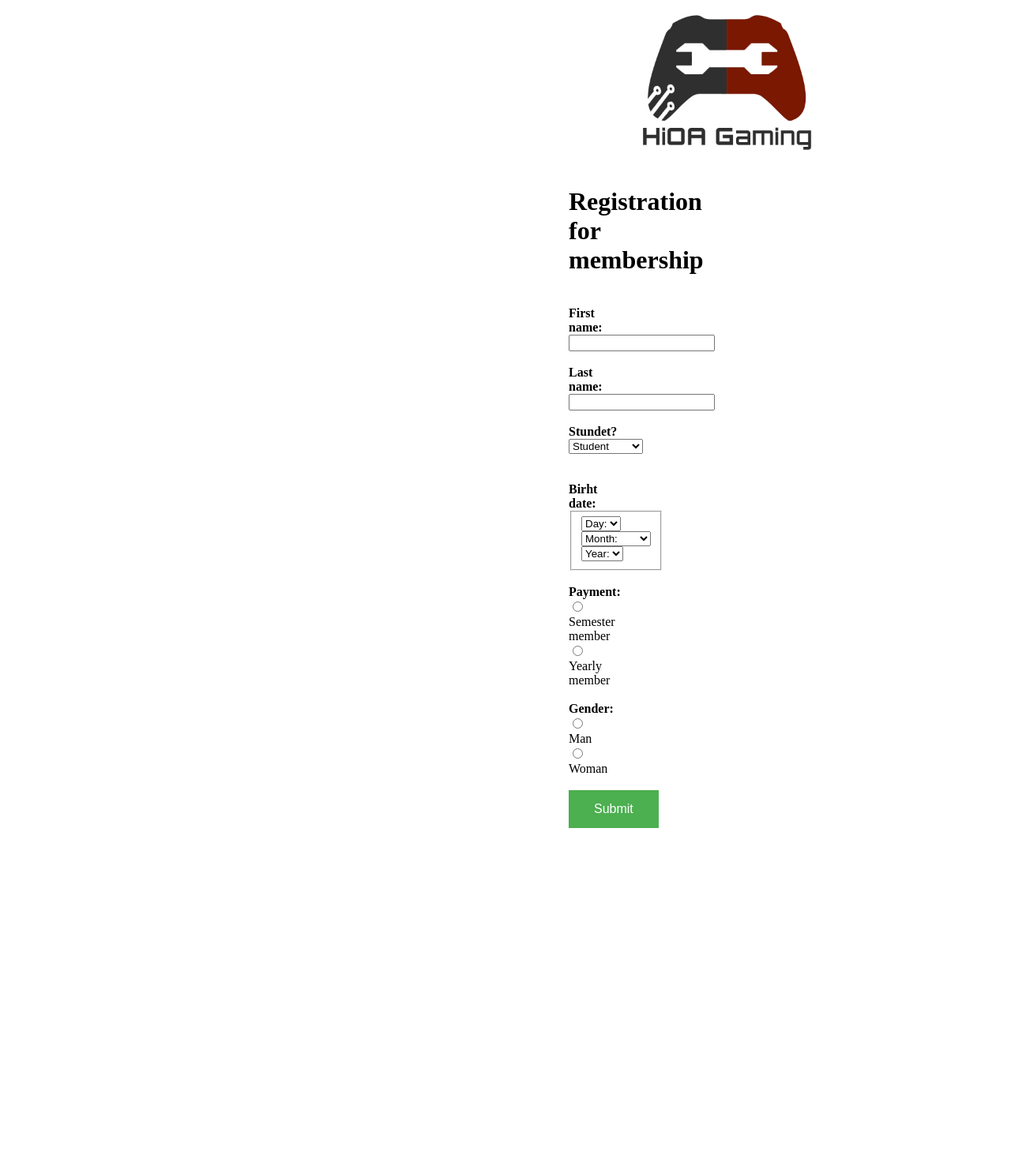
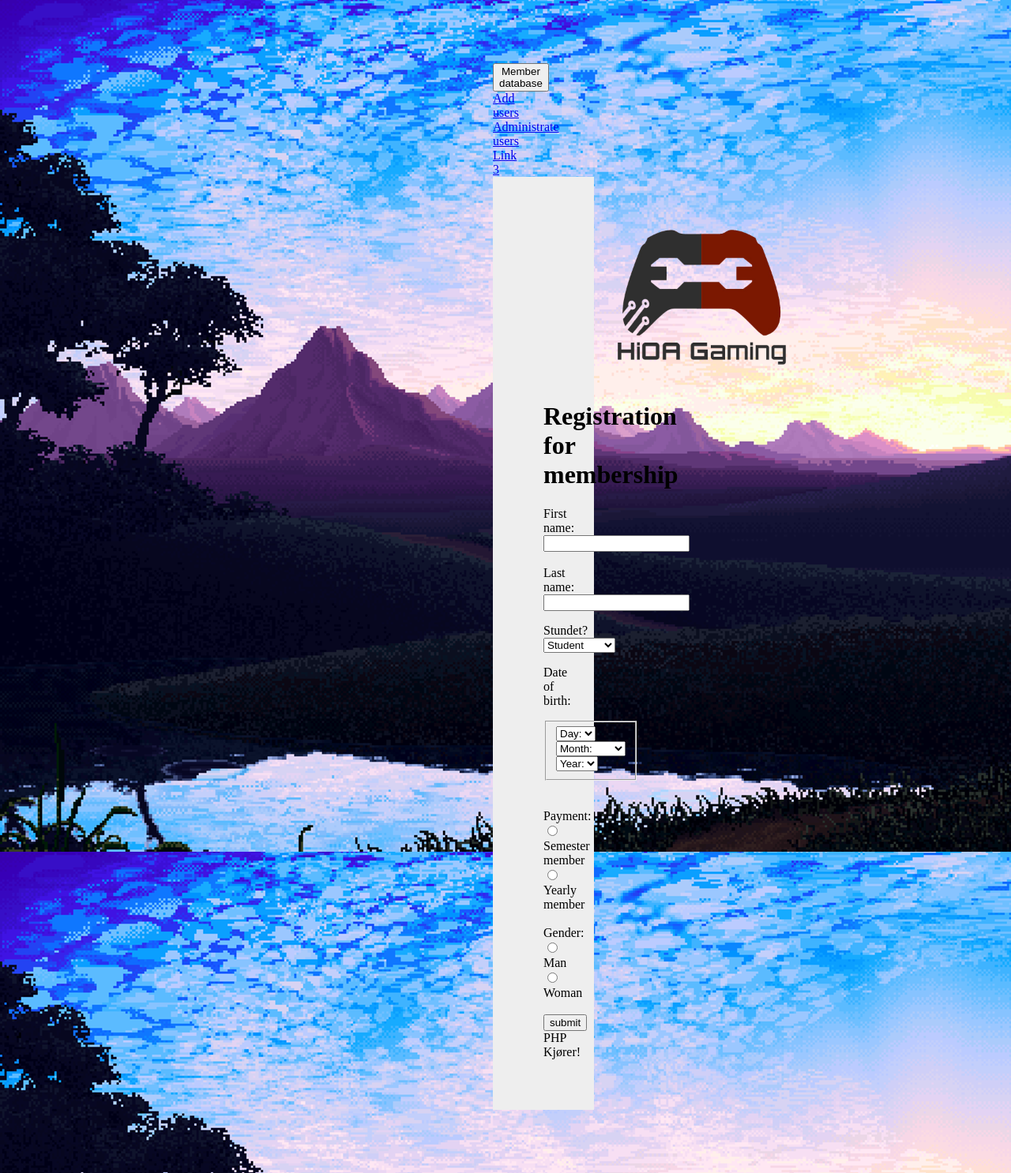
Before and after one commit to AndreasJacobsen/tjenester_HiOA_Gaming, a PHP site: page / in a window 1280 px wide. Shown: the whole page at 79% size. Before the commit the page ends 1049 px from the top, so only its background shows below. Run offline with PHP 8.4, Linux system fonts and the light colour scheme; some libraries are stand-ins or nearby versions.

Commit message:
Ny version med dårlige bakgrunnsbilder osv...

```diff
--- a/index.php
+++ b/index.php
@@ -1,59 +1,69 @@
 <!DOCTYPE html>
 <html>
-<body>
 <head>
     <meta charset="UTF-8">
     <meta name="keywords" content="HiOA Gaming membership registration page">
     <meta name="author" content="Andreas Jacobsen">
+    <meta name="author" content="Kristian Munter Simonsen">
 
 
     <script type="text/javascript" src="http://ajax.googleapis.com/ajax/libs/jquery/1.6.2/jquery.min.js"></script>
     <script type="text/javascript" src="http://ajax.googleapis.com/ajax/libs/jqueryui/1.8.2/jquery-ui.min.js"></script>
     <script src="birthdaypicker/bday-picker.min.js"></script>
-    <title>HiOA Gaming members </title>
-    <link rel="stylesheet" type="text/css" href="style.css"></head>
-
+    <link rel="stylesheet" type="text/css" href="style.css">
+    <title>HiOA Gaming members </title></head>
+<body background="Pic/background.png">
+<div class="dropdown">
+    <button class="dropbtn">Member database</button>
+    <div class="dropdown-content">
+        <a href="#">Add users</a>
+        <a href="#">Administrate users</a>
+        <a href="#">Link 3</a>
+    </div>
+</div>
+<div class="table">
 <img src="Pic/logo.png" alt="Logo for HiOA Gaming" align="middle" height="200" width="400" >
 <h1>Registration for membership</h1>
 
 
     <form action="" method="get">
-    <br><b>First name:</b> <input type="text" name="FirstName" required></br>
-    <br><b>Last name:</b> <input type="text" name="LastName" required></br>
-    <br> <b>Stundet?</b> <br><select required name="student"></br>
+    <div>First name: <input type="text" name="FirstName" title="FirstName" required><br><br></div>
+    Last name: <input type="text" name="LastName" title="LastName" required><br>
+    <p> Stundet? <select required name="student" title="Student">
             <option value="1">Student</option>
-            <option value="0">Ikke student</option>
+            <option value="0">Not student</option>
         </select>
+        <p>Date of birth:</p>
         <!-- Birthday picker made by abecoffman
          github repo: https://github.com/abecoffman/birthdaypicker -->
-        <!-- TODO: Fikse stylen på denne shiten! -->
-        <br><script type="text/javascript">
+        <script type="text/javascript">
             $(document).ready(function () {
                 $("#picker2").birthdaypicker({
                     maxAge: 120,
                     dateFormat: "littleEndian",
-                    monthFormat: "long",
+                    monthFormat: "long"
                 });
             });
-        </script></br>
-    <br><b>Birht date:</b><div class="picker" id="picker2"></div>
+        </script>
+    <div class="picker" id="picker2"></div>
     <br>
-    <b>Payment:</b> <br>
-    <input type="radio" name="semester" value="Semester payment"> Semester member<br>
-    <input type="radio" name="semester" value="Yearly payment"> Yearly member<br>
-    <br><b>Gender:</b> <br>
-    <input type="radio" name="gender" value="Man"> Man<br>
-    <input type="radio" name="gender" value="Woman"> Woman<br>
+    <br>Payment: <br>
+    <input type="radio" name="semester" value="Semester payment" title="SemesterMember"> Semester member<br>
+    <input type="radio" name="semester" value="Yearly payment" title="YearlyMember"> Yearly member<br>
+    <br>Gender: <br>
+    <input type="radio" name="gender" value="Man" title="Man"> Man<br>
+    <input type="radio" name="gender" value="Woman" title="Woman"> Woman<br>
 
 
-    <br><input type="submit" value="Submit" id="submit" name="submit" class="submit">
+    <br><input type="submit" value="submit" id="submit" name="submit" title="submit">
 
 </form>
 
 
 <?php
-
+echo "PHP Kjører!" ;
 if (isset($_GET['submit'])) {
+    echo "<br>lol!";
 
 
     $servername = "localhost";
@@ -79,6 +89,7 @@ if (isset($_GET['submit'])) {
     }
     $date = date('m/d/Y');
 
+
     $sql = "INSERT INTO members (first_name, last_name, student, gender, join_date)
         VALUES ('$first_name', '$last_name','$student', '$gender_converter','$date')";
 
--- a/style.css
+++ b/style.css
@@ -1,10 +1,11 @@
 
 
 body {
-    margin: 1em 45em 1em 45em;
+    margin: 1em 35em 1em 35em;
+    padding: 4em;
 }
 
-input.submit{
+.submit {
     background-color: #4CAF50; /* Green */
     border: none;
     color: white;
@@ -14,3 +15,7 @@ input.submit{
     display: inline-block;
     font-size: 16px;
 }
+div.table{
+    background-color: #eeeeee;
+    padding: 4em;
+}
```
Also changed, not shown: Pic/background.png (added).
